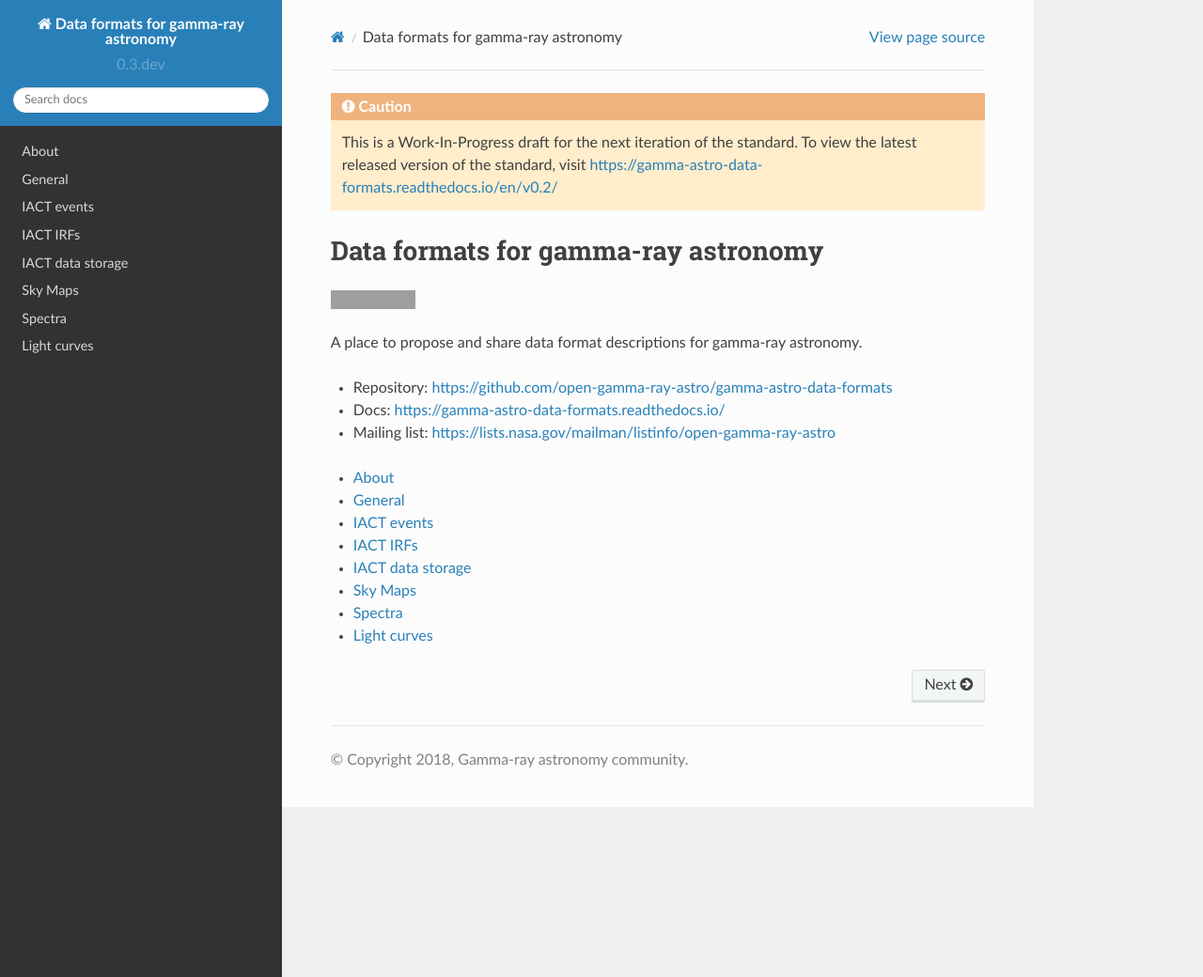
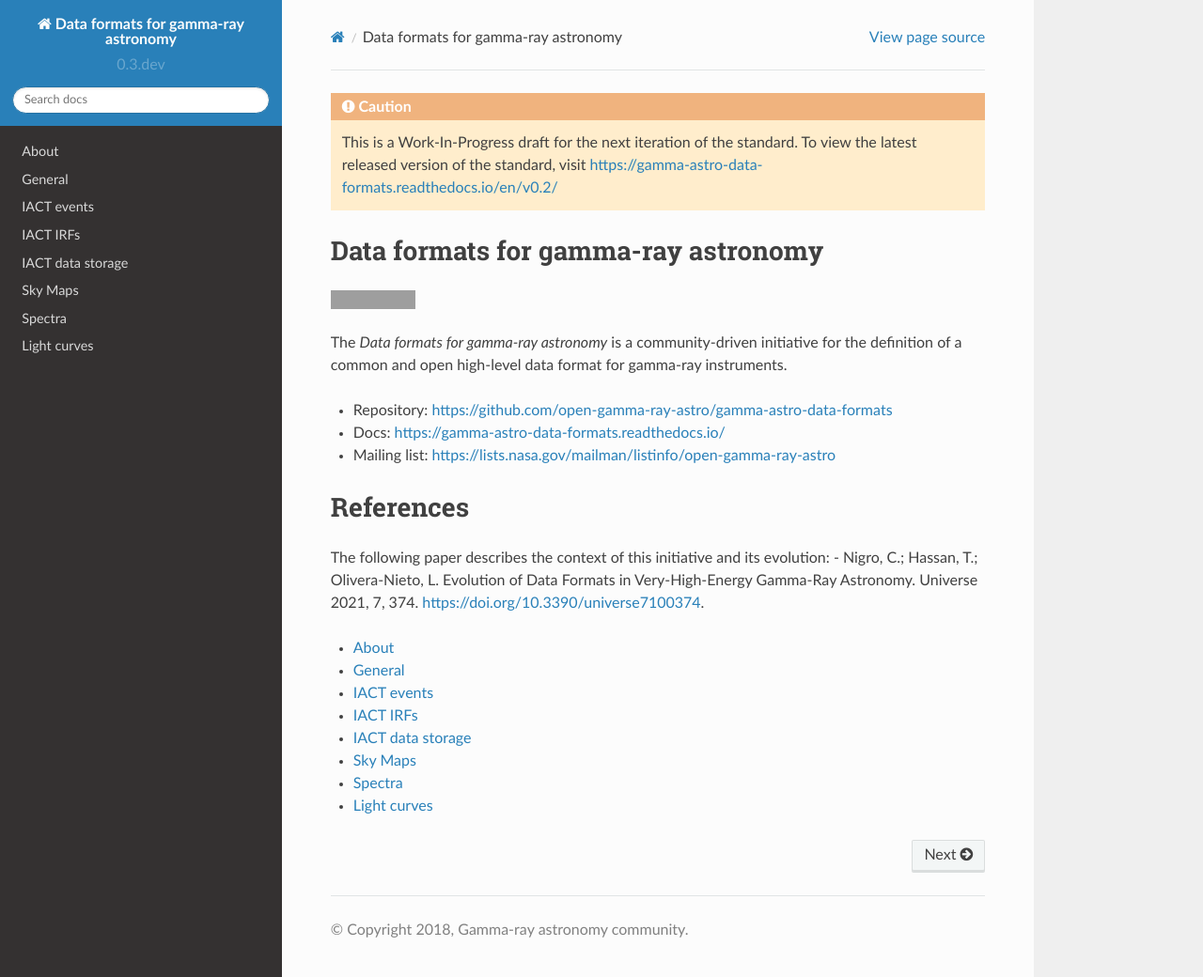
Before and after one commit to open-gamma-ray-astro/gamma-astro-data-formats, a Sphinx documentation site: the page built from source/index.rst, in a window 1280 px wide and 1040 px high. Shown: the whole window at 94% size. Built offline with Sphinx 7.4.7 and the Read the Docs theme 2.0.0, drawn with Linux system fonts in a browser that asks for light colours; grey boxes are pictures that could not be loaded.

Commit message:
added publication on universe as reference and improved initial description sentence

```diff
--- a/source/index.rst
+++ b/source/index.rst
@@ -12,11 +12,17 @@ Data formats for gamma-ray astronomy
 .. image:: https://licensebuttons.net/l/by/4.0/88x31.png
     :target: https://creativecommons.org/licenses/by/4.0/
 
-A place to propose and share data format descriptions for gamma-ray astronomy.
+The *Data formats for gamma-ray astronomy* is a community-driven initiative for the definition of a common and open high-level data format for gamma-ray instruments.
 
 * Repository: https://github.com/open-gamma-ray-astro/gamma-astro-data-formats
 * Docs: https://gamma-astro-data-formats.readthedocs.io/
 * Mailing list: https://lists.nasa.gov/mailman/listinfo/open-gamma-ray-astro
+
+References
+==========
+
+The following paper describes the context of this initiative and its evolution:
+- Nigro, C.; Hassan, T.; Olivera-Nieto, L. Evolution of Data Formats in Very-High-Energy Gamma-Ray Astronomy. Universe 2021, 7, 374. https://doi.org/10.3390/universe7100374.
 
 .. toctree::
    :maxdepth: 1
```
Also changed, not shown: README.md (+6 -1 lines).
